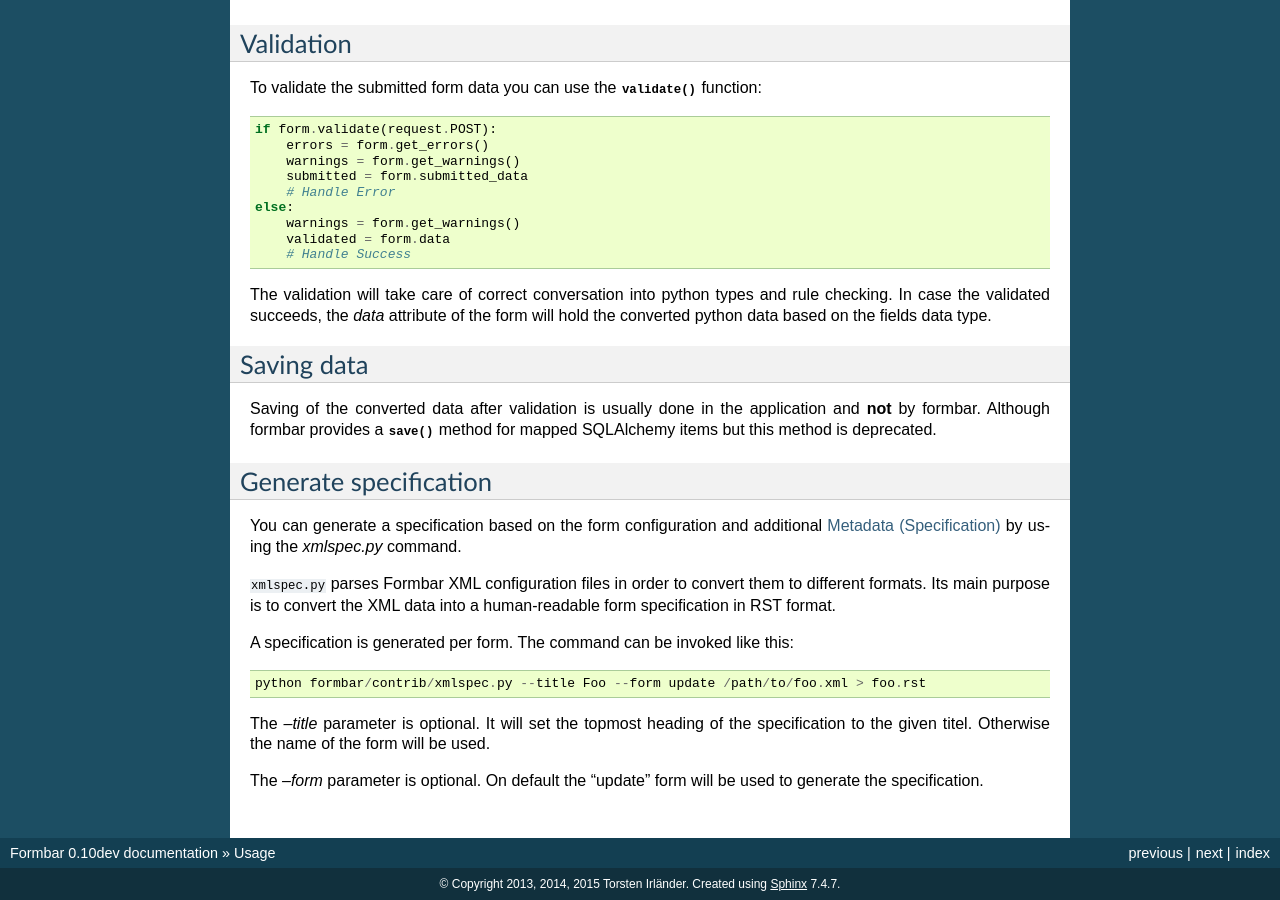
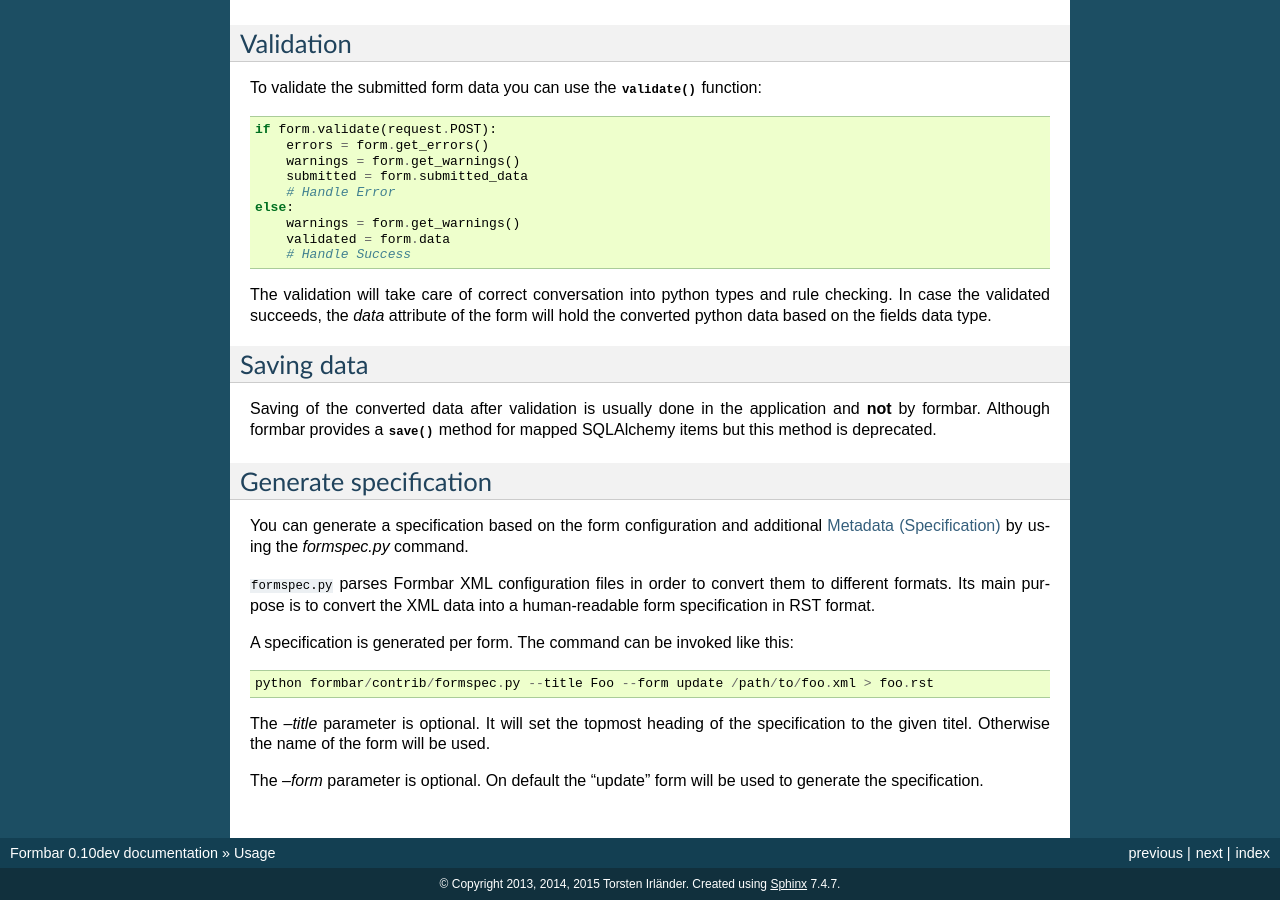
Before and after one commit to ringo-framework/formbar, a Sphinx documentation site: the page built from docs/source/usage.rst, in a window 1280 px wide and 900 px high, scrolled down 1998 px. Built offline with Sphinx 7.4.7, drawn with Linux system fonts in a browser that asks for light colours; formulas are drawn with MathJax 3.

Commit message:
Adapted name of the formspec command. (Was xmlspec)

```diff
--- a/docs/source/usage.rst
+++ b/docs/source/usage.rst
@@ -137,15 +137,15 @@ Generate specification
 =======================
 
 You can generate a specification based on the form configuration and
-additional :ref:`metadata` by using the `xmlspec.py` command.
+additional :ref:`metadata` by using the `formspec.py` command.
 
-``xmlspec.py`` parses Formbar XML configuration files in order to convert them
+``formspec.py`` parses Formbar XML configuration files in order to convert them
 to different formats.  Its main purpose is to convert the XML data into a
 human-readable form specification in RST format.
 
 A specification is generated per form. The command can be invoked like this::
 
-        python formbar/contrib/xmlspec.py --title Foo --form update /path/to/foo.xml > foo.rst
+        python formbar/contrib/formspec.py --title Foo --form update /path/to/foo.xml > foo.rst
 
 
 The `--title` parameter is optional. It will set the topmost heading of the
```
